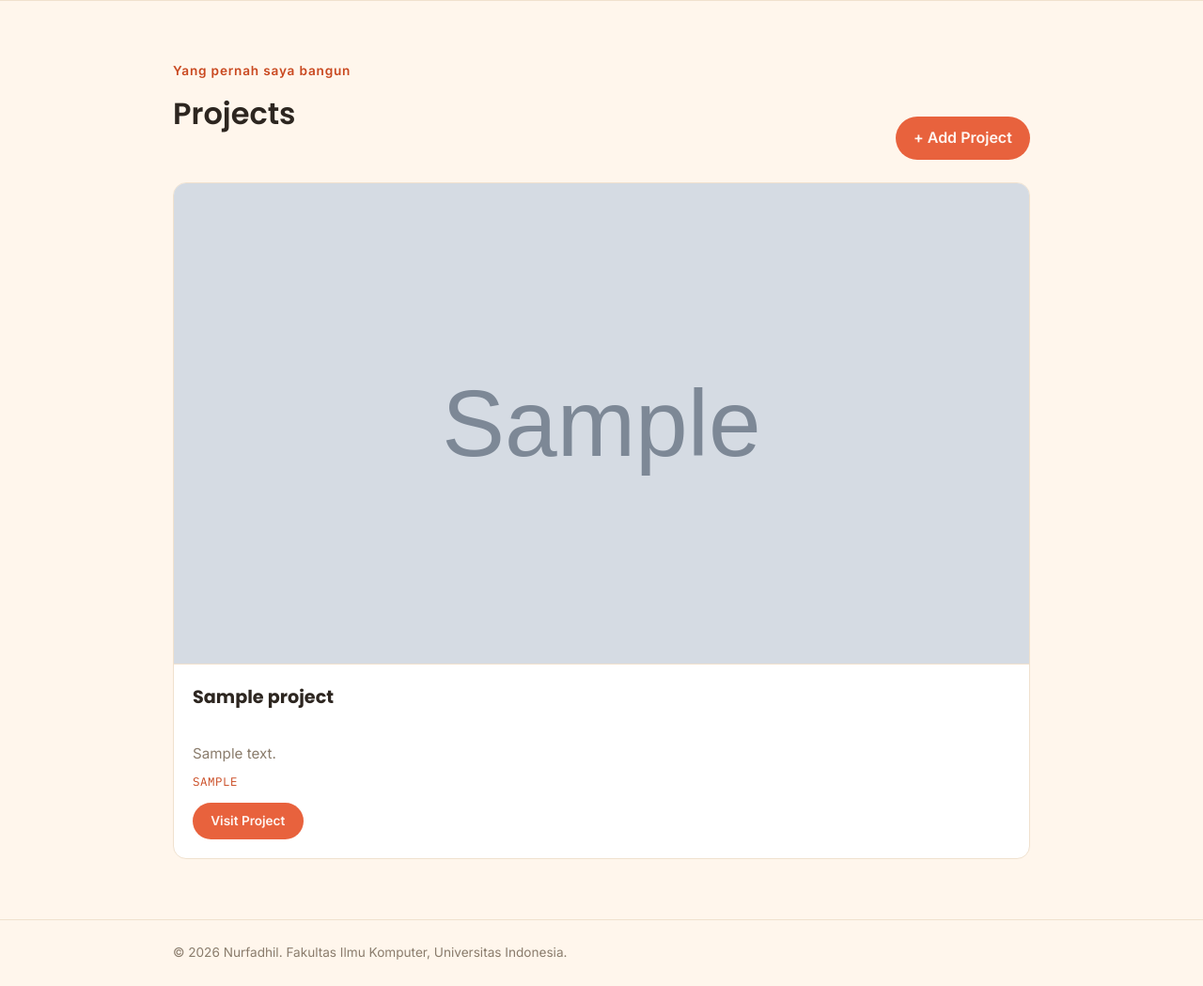
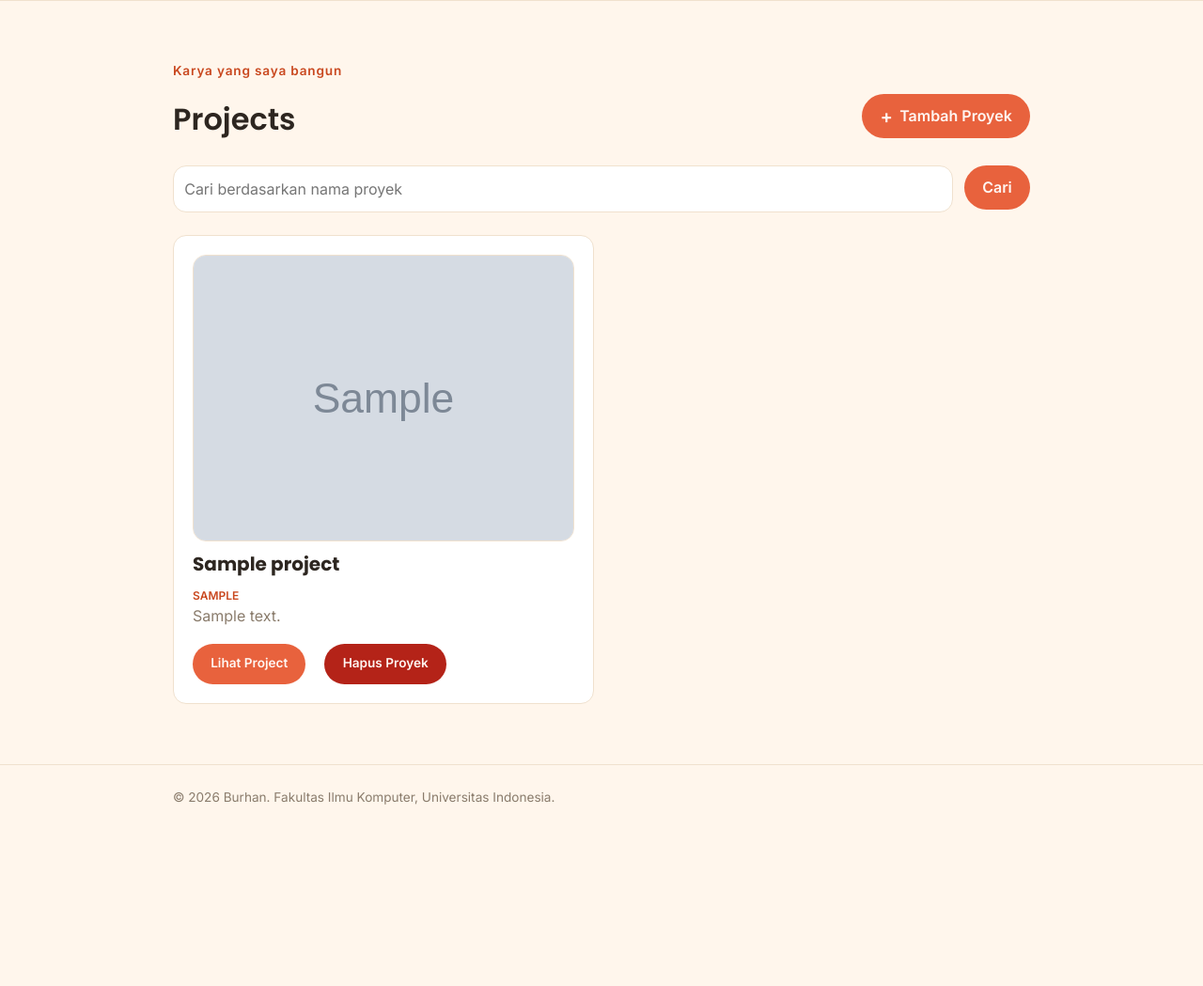
Before and after one commit to fadhilje/myportofolio, a Django app: page /projects/ in a window 1280 px wide. Shown: the part 79-1128 px from the top of the page at 94% size. After the commit the page ends 935 px from the top, so only its background shows below. Run offline with Django 5.2, Linux system fonts and the light colour scheme; tables that the repository leaves empty hold one stand-in row (values such as "Sample post"); grey boxes marked "Sample" are stand-in pictures.

Commit message:
feat: implementasi data delivery dengan JSON

```diff
--- a/main/urls.py
+++ b/main/urls.py
@@ -1,6 +1,6 @@
 from django.urls import path
 
-from main.views import show_main, show_experience, show_skills, create_project, show_projects
+from main.views import show_main, show_experience, show_skills, create_project, show_projects, get_projects_json, delete_project
 
 app_name = "main"
 
@@ -10,4 +10,6 @@ urlpatterns = [
     path("skills/", show_skills, name="show_skills"),
     path("projects/", show_projects, name="show_projects"),
     path("projects/add/", create_project, name="create_project"),
+    path("api/projects/", get_projects_json, name="get_projects_json"),
+    path("projects/<uuid:project_id>/delete/",delete_project,name="delete_project"),
 ]
--- a/main/views.py
+++ b/main/views.py
@@ -47,11 +47,21 @@ def show_skills(request):
     return render(request, 'skills.html', context)
 
 def show_projects(request):
+    json_response = get_projects_json(request)
+
+    projects = serializers.deserialize(
+        "json",
+        json_response.content.decode("utf-8"),
+    )
+    projects = [project.object for project in projects]
+    title_query = request.GET.get("title", "").strip()
+
     context = {
-        "name": "Nurfadhil",
-        "project_list": Project.objects.all(),
+        "name": "Burhan",
+        "project_list": projects,
+        "title_query": title_query,
     }
-    return render(request, "Projects.html", context)
+    return render(request, "project.html", context)
 
 def create_project(request):
     form = ProjectForm(request.POST or None)
@@ -66,3 +76,23 @@ def create_project(request):
         "form": form,
     }
     return render(request, "projects_form.html", context)
+
+def get_projects_json(request):
+    title_query = request.GET.get("title", "").strip()
+    projects = Project.objects.all()
+
+    if title_query:
+        projects = projects.filter(title__icontains=title_query)
+
+    projects_json = serializers.serialize("json", projects)
+    return HttpResponse(projects_json, content_type="application/json")
+
+def delete_project(request, project_id):
+    project = get_object_or_404(Project, pk=project_id)
+
+    if request.method == "POST":
+        project.delete()
+        messages.success(request, "Project berhasil dihapus!")
+        return redirect("main:show_projects")
+
+    return redirect("main:show_projects")
--- a/static/css/style.css
+++ b/static/css/style.css
@@ -729,66 +729,214 @@ h1 {
     margin-bottom: 1.5rem;
 }
 
-.project-grid {
-    display: grid;
-    grid-template-columns: repeat(auto-fit, minmax(260px, 1fr));
-    gap: 1.5rem;
+.project-header {
+    width: 100%;
+    display: flex;
+    justify-content: space-between;
+    align-items: center;
+    gap: 1rem;
+    margin-bottom: 1.5rem;
 }
 
-.project-card {
-    background-color: var(--surface);
+.project-grid {
+    grid-template-columns: repeat(2, minmax(0, 1fr));
+}
+
+@media (max-width: 700px) {
+    .project-grid {
+        grid-template-columns: 1fr;
+    }
+}
+
+.project-grid .experience-card {
+    display: flex;
+    flex-direction: column;
+}
+
+.project-image {
+    display: block;
+    width: 100%;
+    height: auto;
     border: 1px solid var(--line);
     border-radius: var(--radius);
-    overflow: hidden;
+}
+
+.project-header h1 {
+    margin-bottom: 0;
+}
+
+.project-add-button {
+    display: inline-flex;
+    align-items: center;
+    gap: 0.45rem;
+}
+
+.project-add-button span {
+    font-size: 1.25rem;
+    line-height: 1;
+}
+
+.project-search {
+    display: flex;
+    gap: 0.75rem;
+    margin-bottom: 1.5rem;
+}
+
+.project-search__input {
+    width: 100%;
+    min-width: 0;
+    padding: 0.7rem;
+    border: 1px solid var(--line);
+    border-radius: var(--radius);
+    background: var(--surface);
+    color: var(--ink);
+    font: inherit;
+}
+
+.project-search__input:focus {
+    outline: 2px solid var(--accent);
+    border-color: var(--accent);
+}
+
+.project-actions {
+    display: flex;
+    align-items: center;
+    flex-wrap: wrap;
+    gap: 20px;
+    margin-top: 1rem;
+}
+
+.project-actions .button {
+    font-size: 0.85rem;
+    font-weight: 600;
+}
+
+.project-card-actions {
     display: flex;
     flex-direction: column;
-    transition: border-color 0.2s ease, transform 0.15s ease;
+    margin-top: auto;
 }
 
-.project-card:hover {
-    border-color: var(--accent);
-    transform: translateY(-2px);
+.hide {
+    display: none !important;
 }
 
-.project-thumb {
-    width: 100%;
-    aspect-ratio: 16 / 9;
-    object-fit: cover;
-    display: block;
-    border-bottom: 1px solid var(--line);
+.project-actions .experience-status {
+    margin-top: 0;
 }
 
-.project-thumb-placeholder {
-    background: var(--sunset-gradient);
-    opacity: 0.35;
+.project-delete-modal {
+    display: none;
+    position: fixed;
+    inset: 0;
+    width: 100%;
+    height: 100%;
+    max-width: none;
+    max-height: none;
+    margin: 0;
+    padding: 1rem;
+    border: 0;
+    background: transparent;
+    z-index: 10;
+    align-items: center;
+    justify-content: center;
 }
 
-.project-body {
-    padding: 1.25rem;
+.project-delete-modal:popover-open {
     display: flex;
-    flex-direction: column;
-    gap: 0.5rem;
 }
 
-.project-body h2 {
-    font-size: 1.2rem;
-    font-family: var(--font-display);
+.project-delete-modal__backdrop {
+    position: absolute;
+    inset: 0;
+    width: 100%;
+    height: 100%;
+    border: 0;
+    padding: 0;
+    background: rgba(28, 25, 23, 0.58);
+    cursor: default;
 }
 
-.project-description {
-    color: var(--text-muted);
-    font-size: 0.95rem;
+.project-delete-modal__content {
+    position: relative;
+    z-index: 1;
+    width: min(100%, 480px);
+    padding: 1.5rem;
+    background: var(--paper);
+    border: 1px solid var(--line);
+    border-radius: var(--radius);
+    box-shadow: 0 1rem 3rem rgba(28, 25, 23, 0.22);
 }
 
-.project-tech {
-    font-family: var(--font-mono);
-    font-size: 0.78rem;
-    color: var(--accent-dark);
-    text-transform: uppercase;
-    letter-spacing: 0.04em;
+.project-delete-modal__content h2 {
+    margin: 0 0 0.75rem;
+    font-family:
+        "Space Grotesk",
+        -apple-system,
+        sans-serif;
+    font-size: 1.5rem;
 }
 
-.project-body .social-link {
-    align-self: flex-start;
-    margin-top: 0.25rem;
+.project-delete-modal__close {
+    position: absolute;
+    top: 1rem;
+    right: 1rem;
+    border: 0;
+    padding: 0;
+    background: transparent;
+    color: var(--text-muted);
+    font-size: 1.8rem;
+    line-height: 1;
+    cursor: pointer;
 }
+
+.project-delete-modal__actions {
+    display: flex;
+    justify-content: flex-end;
+    gap: 0.75rem;
+    margin-top: 1.5rem;
+}
+
+.button-danger {
+    background: #b42318;
+}
+
+@media (max-width: 600px) {
+    .project-header {
+        align-items: flex-start;
+        flex-direction: column;
+    }
+
+    .project-add-button {
+        width: 100%;
+        justify-content: center;
+    }
+
+    .project-search {
+        flex-direction: column;
+    }
+
+    .project-search .button {
+        width: 100%;
+    }
+
+    .project-delete-modal {
+        align-items: flex-end;
+        padding: 0;
+    }
+
+    .project-delete-modal__content {
+        width: 100%;
+        padding: 1.25rem;
+        border-radius: var(--radius) var(--radius) 0 0;
+    }
+
+    .project-delete-modal__actions {
+        flex-direction: column-reverse;
+    }
+
+    .project-delete-modal__actions .button {
+        width: 100%;
+        text-align: center;
+    }
+}
--- a/templates/Projects.html
+++ /dev/null
@@ -1,46 +0,0 @@
-{% extends "base.html" %}
-{% block meta %}
-        <title>{{username}} - Projects</title>
-{% endblock meta %}
-{% block content %}
-    <main>
-        <section class="experience-section" id="projects">
-            <div class="container">
-                <div class="section-head">
-                    <div>
-                        <p class="section-kicker">Yang pernah saya bangun</p>
-                        <h1>Projects</h1>
-                    </div>
-                    <a href="{% url 'main:create_project' %}" class="button">+ Add Project</a>
-                </div>
-
-                <div class="project-grid">
-                    {% for project in project_list %}
-                        <article class="project-card">
-                            {% if project.project_image_url %}
-                                <img class="project-thumb" src="{{ project.project_image_url }}" alt="Screenshot of {{ project.title }}">
-                            {% else %}
-                                <div class="project-thumb project-thumb-placeholder"></div>
-                            {% endif %}
-
-                            <div class="project-body">
-                                <h2>{{ project.title }}</h2>
-                                <p class="project-description">{{ project.description }}</p>
-
-                                {% if project.tech_stack %}
-                                    <p class="project-tech">{{ project.tech_stack }}</p>
-                                {% endif %}
-
-                                {% if project.project_url %}
-                                    <a href="{{ project.project_url }}" class="social-link" target="_blank" rel="noopener">Visit Project</a>
-                                {% endif %}
-                            </div>
-                        </article>
-                    {% empty %}
-                        <p class="empty-state">Belum ada project yang ditambahkan.</p>
-                    {% endfor %}
-                </div>
-            </div>
-        </section>
-    </main>
-{% endblock content %}
--- /dev/null
+++ b/templates/components/project_delete_modal.html
@@ -0,0 +1,43 @@
+<p class="experience-status">
+    <button type="button"
+            class="button button-danger"
+            popovertarget="delete-project-{{ project.id }}"
+            aria-label="Hapus {{ project.title }}"
+            title="Hapus proyek">
+        Hapus Proyek
+    </button>
+</p>
+<div id="delete-project-{{ project.id }}"
+     class="project-delete-modal"
+     popover="auto"
+     role="dialog"
+     aria-modal="true"
+     aria-labelledby="delete-project-title-{{ project.id }}">
+    <button type="button"
+            class="project-delete-modal__backdrop"
+            popovertarget="delete-project-{{ project.id }}"
+            popovertargetaction="hide"
+            aria-label="Tutup konfirmasi hapus"></button>
+    <div class="project-delete-modal__content">
+        <button type="button"
+                class="project-delete-modal__close"
+                popovertarget="delete-project-{{ project.id }}"
+                popovertargetaction="hide"
+                aria-label="Tutup konfirmasi hapus">×</button>
+        <h2 id="delete-project-title-{{ project.id }}">Hapus Projek?</h2>
+        <p>
+            Apakah Anda yakin ingin menghapus
+            <strong>{{ project.title }}</strong>?
+        </p>
+        <div class="project-delete-modal__actions">
+            <button type="button"
+                    class="button button-secondary"
+                    popovertarget="delete-project-{{ project.id }}"
+                    popovertargetaction="hide">Batal</button>
+            <form method="post" action="{% url 'main:delete_project' project.id %}">
+                {% csrf_token %}
+                <button type="submit" class="button button-danger">Ya, Hapus</button>
+            </form>
+        </div>
+    </div>
+</div>
--- /dev/null
+++ b/templates/project.html
@@ -0,0 +1,60 @@
+{% extends "base.html" %}
+{% block meta %}
+    <title>Projects - {{ name }}</title>
+{% endblock meta %}
+{% block content %}
+    <main>
+        <section class="experience-section" id="experience">
+            <div class="container">
+                <p class="section-kicker">Karya yang saya bangun</p>
+                <div class="project-header">
+                    <h1>Projects</h1>
+                    <a href="{% url 'main:create_project' %}"
+                       class="button project-add-button">
+                        <span aria-hidden="true">+</span>
+                        Tambah Proyek
+                    </a>
+                </div>
+                <form method="get"
+                      action="{% url 'main:show_projects' %}"
+                      class="project-search">
+                    <input type="search"
+                           name="title"
+                           value="{{ title_query }}"
+                           placeholder="Cari berdasarkan nama proyek"
+                           class="project-search__input"
+                           aria-label="Cari berdasarkan nama proyek">
+                    <button type="submit" class="button">Cari</button>
+                </form>
+                <div class="experience-grid project-grid">
+                    {% for project in project_list %}
+                        <article class="experience-card">
+                            {% if project.project_image_url %}
+                                <img src="{{ project.project_image_url }}"
+                                     alt="Gambar {{ project.title }}"
+                                     class="project-image">
+                            {% endif %}
+                            <h2>{{ project.title }}</h2>
+                            <span class="experience-category">{{ project.tech_stack }}</span>
+                            <p class="experience-description">{{ project.description }}</p>
+                            <div class="project-card-actions">
+                                <div class="project-actions">
+                                    {% if project.project_url %}
+                                        <a href="{{ project.project_url }}" class="button">Lihat Project</a>
+                                    {% endif %}
+                                    {% include "components/project_delete_modal.html" with project=project %}
+                                </div>
+                            </div>
+                        </article>
+                    {% empty %}
+                        {% if title_query %}
+                            <p class="empty-state">Tidak ada proyek dengan nama tersebut.</p>
+                        {% else %}
+                            <p class="empty-state">Belum ada proyek yang ditambahkan.</p>
+                        {% endif %}
+                    {% endfor %}
+                </div>
+            </div>
+        </section>
+    </main>
+{% endblock content %}
```
